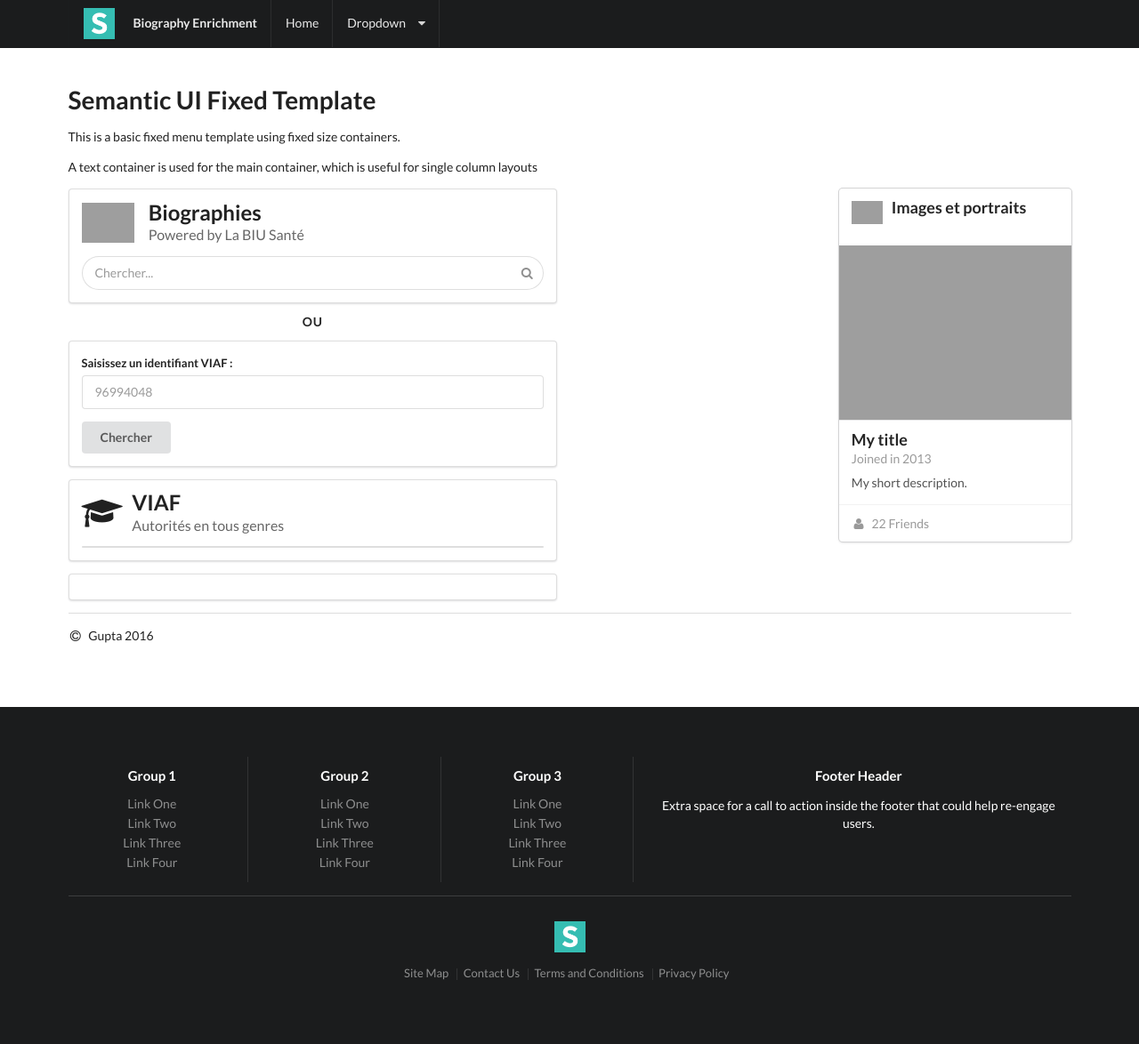
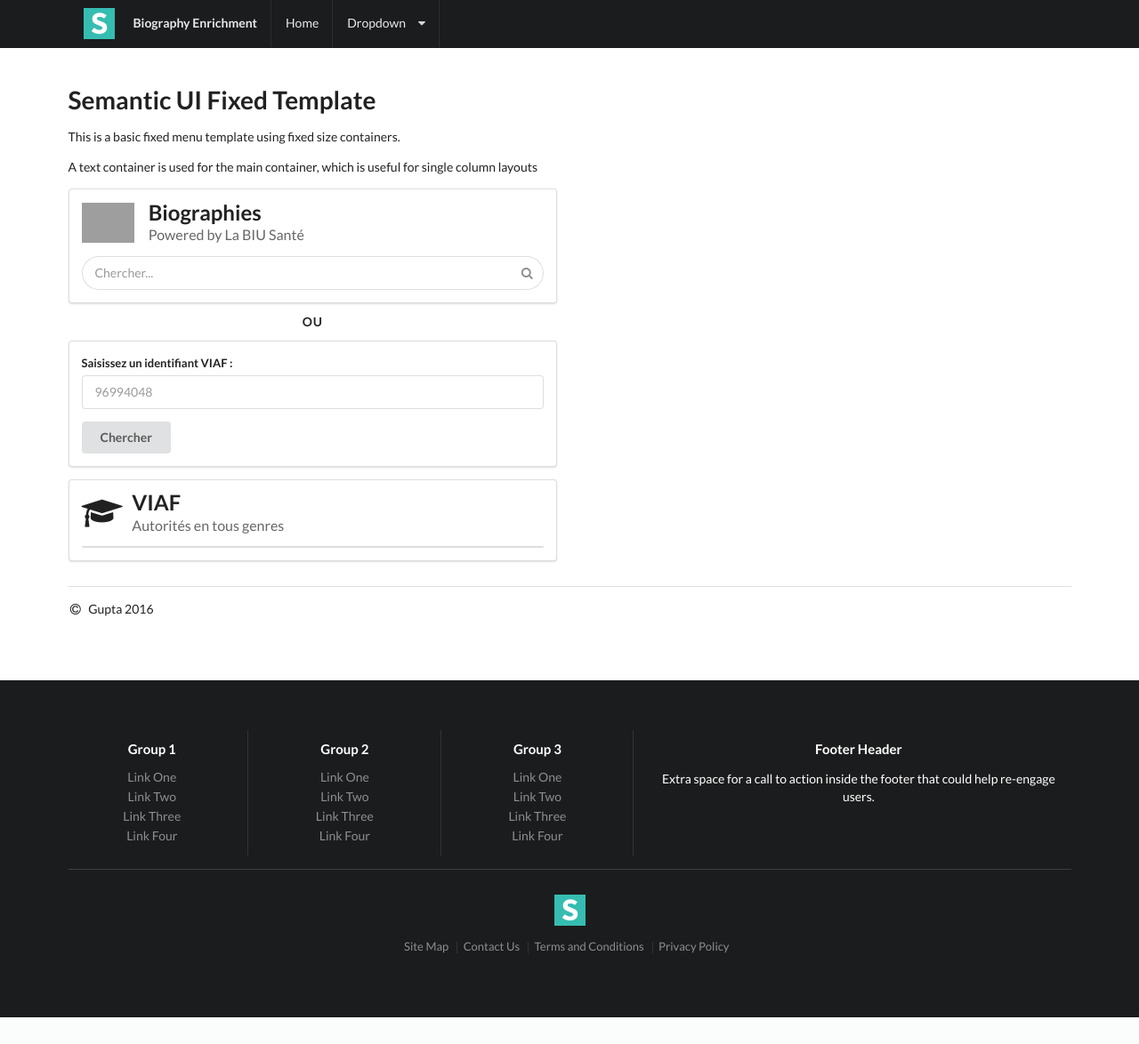
Before and after one commit to uGhz/BiographyEnrichment, a PHP site: page / in a window 1280 px wide. Shown: the whole page at 89% size. After the commit the page ends 1144 px from the top, so only its background shows below. Run offline with PHP 8.4, Linux system fonts and the light colour scheme; grey boxes are pictures that could not be loaded.

Commit message:
Suppression d'un segment vide à l'initialisation.

```diff
--- a/views/entrance.php
+++ b/views/entrance.php
@@ -109,7 +109,7 @@ body {
 
 				<div id="viafSearchResults" class="ui segment"></div>
 
-				<div id="viafOtherNamesContainer" class="ui segment"></div>
+				<div id="viafOtherNamesContainer"></div>
 			</div>
 
 			<div class="eight wide column">
@@ -124,28 +124,9 @@ body {
 
 						</div>
 						<div class="column" id="biusanteImageContainer">
-							<div class="ui card">
-								<div class="content">
-									<img class="left floated mini ui image"
-										src="http://www.biusante.parisdescartes.fr/ressources/images/logo-biusante-officiel.png">
-									<div class="header">Images et portraits</div>
-								</div>
-								<div class="image">
-									<img
-										src="https://commons.wikimedia.org/w/index.php?title=Special:Redirect/file/Augustin_Grisolle.jpg&amp;width=300">
-								</div>
-								<div class="content">
-									<a class="header">My title</a>
-									<div class="meta">
-										<span class="date">Joined in 2013</span>
-									</div>
-									<div class="description">My short description.</div>
-								</div>
-								<div class="extra content">
-									<a> <i class="user icon"></i> 22 Friends
-									</a>
-								</div>
-							</div>
+
+							<!-- Placeholder for Biusante Image -->
+
 						</div>
 
 						<div class="column" id="wikipediaLinksContainer">
```
